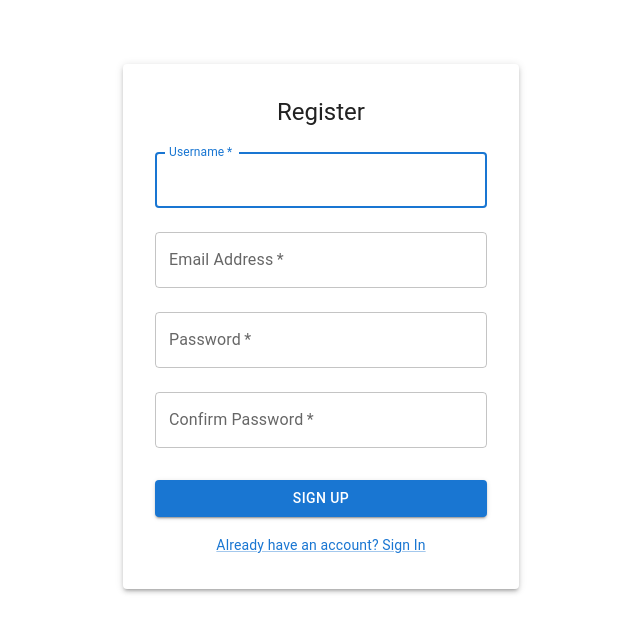
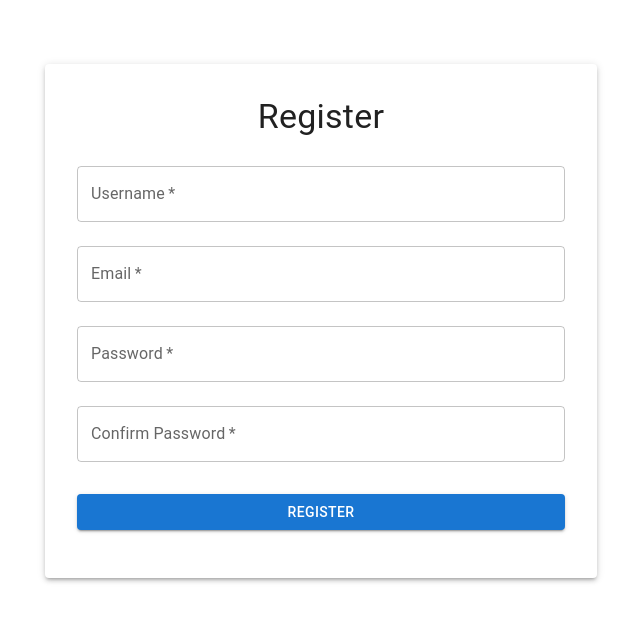
Before and after one commit to MeetD99/StreamStep, a React (Create React App) app in the folder client/: page /register in a window 1280 px wide. Shown: the top 632 px of the page, without its empty margins (319-959 px from the left). Built offline with nearby package versions, Linux system fonts and the light colour scheme.

Commit message:
minor fixes

```diff
--- a/client/src/components/Login.js
+++ b/client/src/components/Login.js
@@ -2,14 +2,14 @@ import React, { useState } from 'react';
 import { useNavigate } from 'react-router-dom';
 import {
     Box,
+    TextField,
     Button,
-    TextField,
     Typography,
     Container,
     Paper,
-    Link
+    Alert
 } from '@mui/material';
-import axios from 'axios';
+import api from '../utils/axiosConfig';
 
 const Login = () => {
     const [formData, setFormData] = useState({
@@ -29,7 +29,7 @@ const Login = () => {
     const handleSubmit = async (e) => {
         e.preventDefault();
         try {
-            const response = await axios.post('https://stream-step-hzsn.vercel.app/api/auth/login', formData);
+            const response = await api.post('/auth/login', formData);
             localStorage.setItem('token', response.data.token);
             localStorage.setItem('user', JSON.stringify(response.data.user));
             navigate('/dashboard');
@@ -39,40 +39,37 @@ const Login = () => {
     };
 
     return (
-        <Container component="main" maxWidth="xs">
-            <Paper elevation={3} sx={{ p: 4, mt: 8 }}>
-                <Typography component="h1" variant="h5" align="center" gutterBottom>
+        <Container maxWidth="sm">
+            <Box sx={{ mt: 8 }}>
+                <Paper elevation={3} sx={{ p: 4 }}>
+                    <Typography variant="h4" component="h1" gutterBottom align="center">
                         Login
                     </Typography>
                     {error && (
-                    <Typography color="error" align="center" sx={{ mb: 2 }}>
+                        <Alert severity="error" sx={{ mb: 2 }}>
                             {error}
-                    </Typography>
+                        </Alert>
                     )}
-                <Box component="form" onSubmit={handleSubmit} sx={{ mt: 1 }}>
+                    <form onSubmit={handleSubmit}>
                         <TextField
+                            fullWidth
+                            label="Email"
+                            name="email"
+                            type="email"
+                            value={formData.email}
+                            onChange={handleChange}
                             margin="normal"
                             required
-                        fullWidth
-                        id="email"
-                        label="Email Address"
-                        name="email"
-                        autoComplete="email"
-                        autoFocus
-                        value={formData.email}
-                        onChange={handleChange}
                         />
                         <TextField
+                            fullWidth
+                            label="Password"
+                            name="password"
+                            type="password"
+                            value={formData.password}
+                            onChange={handleChange}
                             margin="normal"
                             required
-                        fullWidth
-                        name="password"
-                        label="Password"
-                        type="password"
-                        id="password"
-                        autoComplete="current-password"
-                        value={formData.password}
-                        onChange={handleChange}
                         />
                         <Button
                             type="submit"
@@ -80,15 +77,11 @@ const Login = () => {
                             variant="contained"
                             sx={{ mt: 3, mb: 2 }}
                         >
-                        Sign In
+                            Login
                         </Button>
-                    <Box sx={{ textAlign: 'center' }}>
-                        <Link href="/register" variant="body2">
-                            Don't have an account? Sign Up
-                        </Link>
+                    </form>
+                </Paper>
             </Box>
-                </Box>
-            </Paper>
         </Container>
     );
 };
--- a/client/src/components/Register.js
+++ b/client/src/components/Register.js
@@ -2,14 +2,14 @@ import React, { useState } from 'react';
 import { useNavigate } from 'react-router-dom';
 import {
     Box,
+    TextField,
     Button,
-    TextField,
     Typography,
     Container,
     Paper,
-    Link
+    Alert
 } from '@mui/material';
-import axios from 'axios';
+import api from '../utils/axiosConfig';
 
 const Register = () => {
     const [formData, setFormData] = useState({
@@ -30,15 +30,13 @@ const Register = () => {
 
     const handleSubmit = async (e) => {
         e.preventDefault();
-
         if (formData.password !== formData.confirmPassword) {
             setError('Passwords do not match');
             return;
         }
-
         try {
             const { confirmPassword, ...registerData } = formData;
-            const response = await axios.post('https://stream-step-hzsn.vercel.app/api/auth/register', registerData);
+            const response = await api.post('/auth/register', registerData);
             localStorage.setItem('token', response.data.token);
             localStorage.setItem('user', JSON.stringify(response.data.user));
             navigate('/dashboard');
@@ -48,63 +46,56 @@ const Register = () => {
     };
 
     return (
-        <Container component="main" maxWidth="xs">
-            <Paper elevation={3} sx={{ p: 4, mt: 8 }}>
-                <Typography component="h1" variant="h5" align="center" gutterBottom>
+        <Container maxWidth="sm">
+            <Box sx={{ mt: 8 }}>
+                <Paper elevation={3} sx={{ p: 4 }}>
+                    <Typography variant="h4" component="h1" gutterBottom align="center">
                         Register
                     </Typography>
                     {error && (
-                    <Typography color="error" align="center" sx={{ mb: 2 }}>
+                        <Alert severity="error" sx={{ mb: 2 }}>
                             {error}
-                    </Typography>
+                        </Alert>
                     )}
-                <Box component="form" onSubmit={handleSubmit} sx={{ mt: 1 }}>
+                    <form onSubmit={handleSubmit}>
                         <TextField
+                            fullWidth
+                            label="Username"
+                            name="username"
+                            value={formData.username}
+                            onChange={handleChange}
                             margin="normal"
                             required
-                        fullWidth
-                        id="username"
-                        label="Username"
-                        name="username"
-                        autoComplete="username"
-                        autoFocus
-                        value={formData.username}
-                        onChange={handleChange}
                         />
                         <TextField
+                            fullWidth
+                            label="Email"
+                            name="email"
+                            type="email"
+                            value={formData.email}
+                            onChange={handleChange}
                             margin="normal"
                             required
-                        fullWidth
-                        id="email"
-                        label="Email Address"
-                        name="email"
-                        autoComplete="email"
-                        value={formData.email}
-                        onChange={handleChange}
                         />
                         <TextField
+                            fullWidth
+                            label="Password"
+                            name="password"
+                            type="password"
+                            value={formData.password}
+                            onChange={handleChange}
                             margin="normal"
                             required
-                        fullWidth
-                        name="password"
-                        label="Password"
-                        type="password"
-                        id="password"
-                        autoComplete="new-password"
-                        value={formData.password}
-                        onChange={handleChange}
                         />
                         <TextField
+                            fullWidth
+                            label="Confirm Password"
+                            name="confirmPassword"
+                            type="password"
+                            value={formData.confirmPassword}
+                            onChange={handleChange}
                             margin="normal"
                             required
-                        fullWidth
-                        name="confirmPassword"
-                        label="Confirm Password"
-                        type="password"
-                        id="confirmPassword"
-                        autoComplete="new-password"
-                        value={formData.confirmPassword}
-                        onChange={handleChange}
                         />
                         <Button
                             type="submit"
@@ -112,15 +103,11 @@ const Register = () => {
                             variant="contained"
                             sx={{ mt: 3, mb: 2 }}
                         >
-                        Sign Up
+                            Register
                         </Button>
-                    <Box sx={{ textAlign: 'center' }}>
-                        <Link href="/login" variant="body2">
-                            Already have an account? Sign In
-                        </Link>
+                    </form>
+                </Paper>
             </Box>
-                </Box>
-            </Paper>
         </Container>
     );
 };
--- a/client/src/components/VideoPage.js
+++ b/client/src/components/VideoPage.js
@@ -11,7 +11,7 @@ import {
     CardContent
 } from '@mui/material';
 import VideoPlayer from './VideoPlayer';
-import axios from 'axios';
+import api from '../utils/axiosConfig';
 
 const VideoPage = () => {
     const { videoId } = useParams();
@@ -22,21 +22,11 @@ const VideoPage = () => {
     useEffect(() => {
         const fetchVideoData = async () => {
             try {
-                const token = localStorage.getItem('token');
-                if (!token) {
-                    navigate('/login');
-                    return;
-                }
-
-                const response = await axios.get(`https://stream-step-hzsn.vercel.app/api/videos/${videoId}`, {
-                    headers: { Authorization: `Bearer ${token}` }
-                });
-
+                const response = await api.get(`/videos/${videoId}`);
                 if (!response.data) {
                     setError('Video not found');
                     return;
                 }
-
                 setVideoData(response.data);
             } catch (error) {
                 console.error('Error fetching video data:', error);
@@ -45,7 +35,7 @@ const VideoPage = () => {
         };
 
         fetchVideoData();
-    }, [videoId, navigate]);
+    }, [videoId]);
 
     if (error) {
         return (
```
Also changed, not shown: client/src/components/VideoPlayer.js (+7 -17 lines). Lines whose indentation alone changed are shown as unchanged.
